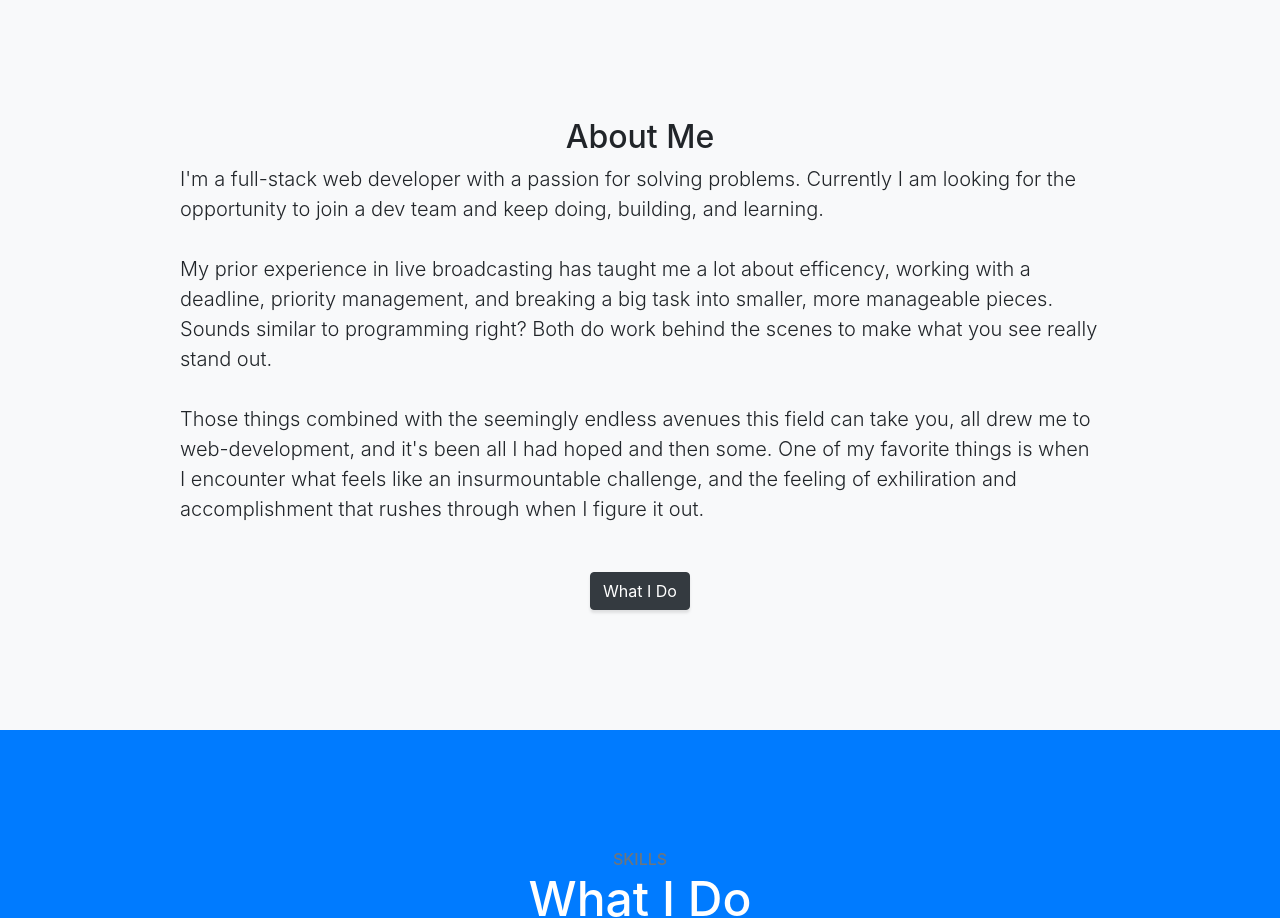
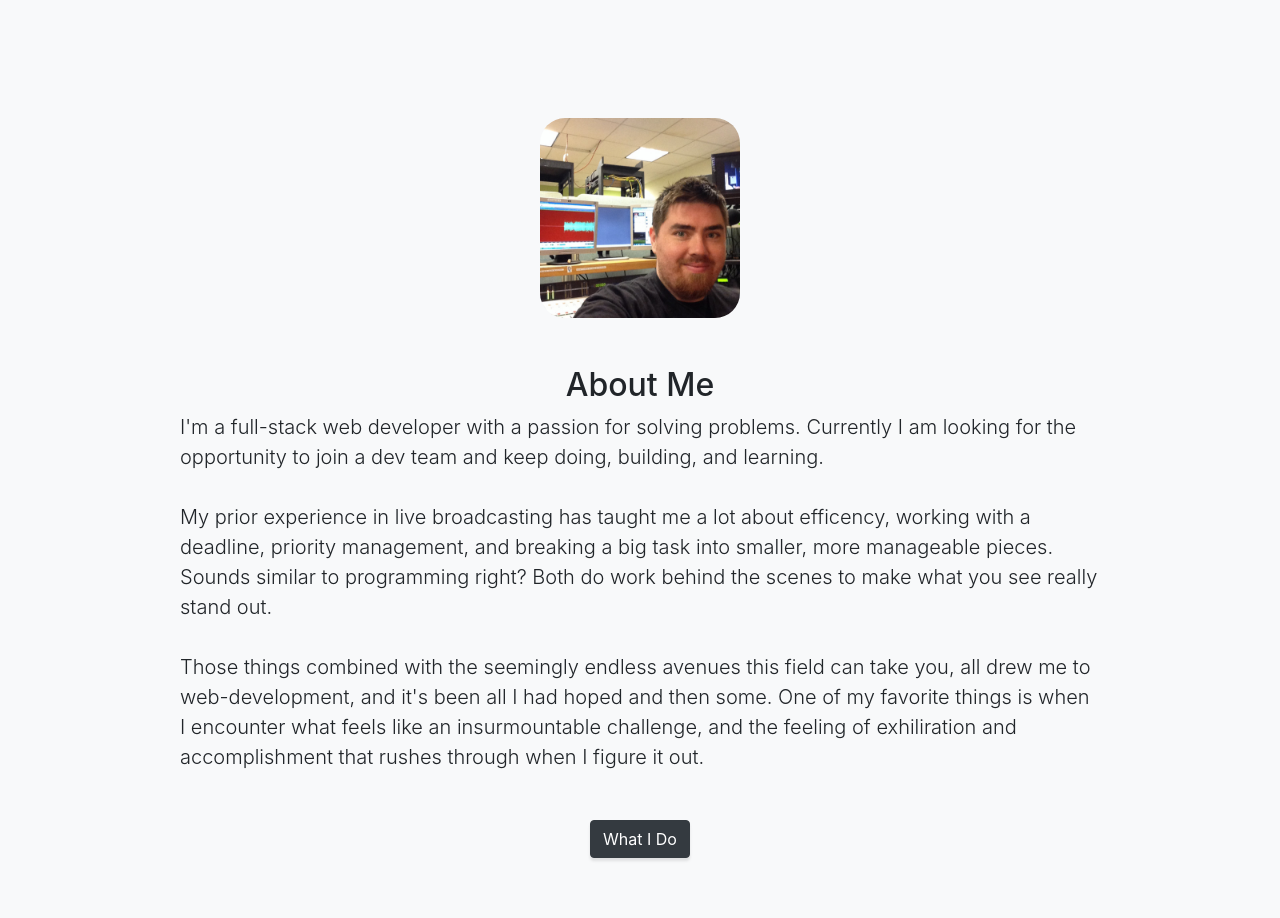
Before and after one commit to PatODay/patoday-portfolio-template, a website with bundled scripts: page index.html in a window 1280 px wide. Shown: the part 802-1720 px from the top of the page. Built offline with nearby package versions, Linux system fonts and the light colour scheme; files whose address does not match are found by name.

Commit message:
Added image to About Me
Added an image to the about me section and CSS for size and to round corners

```diff
--- a/css/stylish-portfolio.css
+++ b/css/stylish-portfolio.css
@@ -378,3 +378,10 @@ a:hover, a:focus, a:active {
   display: inline;
   padding: 0px 35px;
 }
+
+div#wrapperHeader div#header img {
+ width: 200px; /* the width of the logo image */
+ height:200px; /* the height of the logo image */
+ margin:0 auto;
+ border-radius: 25px;
+}
--- a/index.html
+++ b/index.html
@@ -100,6 +100,12 @@
       <div class="container text-center">
         <div class="row">
           <div class="col-lg-10 mx-auto">
+            <div id="wrapperHeader">
+              <div id="header">
+                <img src="img/Profile.jpeg" alt="logo" />
+              </div>
+            </div>
+            <br><br>
             <h2>About Me</h2>
             <p class="lead mb-5">I'm a full-stack web developer with a passion for solving problems. Currently I am looking for the opportunity to join a dev team and keep doing, building, and learning.<br><br>My prior experience in live broadcasting has taught me a lot about efficency, working with a deadline, priority management, and breaking a big task into smaller, more manageable pieces. Sounds similar to programming right? Both do work behind the scenes to make what you see really stand out.<br><br>Those things combined with the seemingly endless avenues this field can take you, all drew me to web-development, and it's been all I had hoped and then some. One of my favorite things is when I encounter what feels like an insurmountable challenge, and the feeling of exhiliration and accomplishment that rushes through when I figure it out.</p>
             <a class="btn btn-dark btn-xl js-scroll-trigger" href="#services">What I Do</a>
```
Also changed, not shown: img/Profile.jpeg (added).
